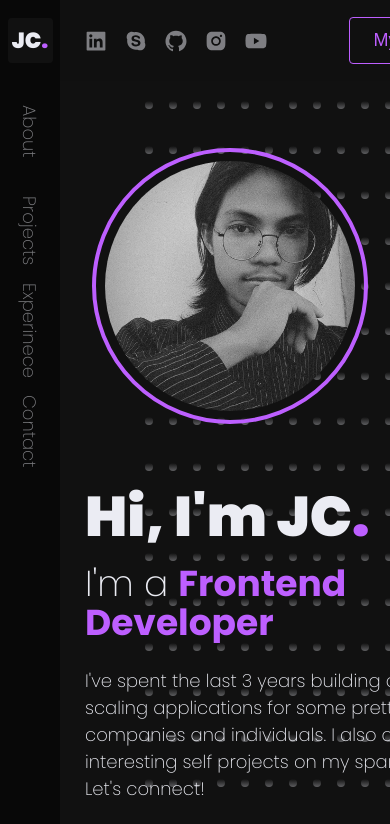
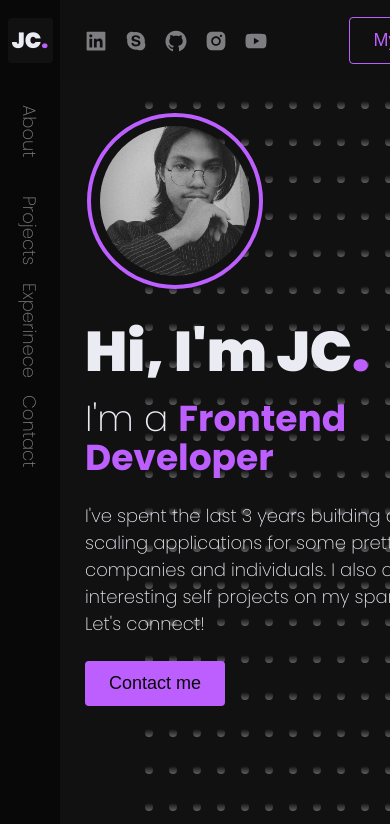
Before and after one commit to engida32/engida, a Next.js app: page / in a window 390 px wide. Shown: the top 824 px of the page. Built offline with nearby package versions, Linux system fonts and the light colour scheme.

Commit message:
Fix Hero image, spacing, media query on small devices.

```diff
--- a/components/home/about/About.tsx
+++ b/components/home/about/About.tsx
@@ -13,7 +13,7 @@ export const About = () => {
         <div>
           <Reveal>
             <p className={`${styles.aboutText} ${styles.highlightFirstLetter}`}>
-              Hey! I&apos;m John Carlo Devera, and I&apos;m a Bachelor of Science in Information Technology graduate.
+              Howdy! I&apos;m John Carlo Devera, and I&apos;m a Bachelor of Science in Information Technology graduate.
               <br/><br/>
               I have experience working in both the mobile and web development worlds, with a focus on frontend development. I&apos;m passionate about creating beautiful, responsive websites that provide a great user experience.
              </p>
--- a/components/home/experience/Experience.tsx
+++ b/components/home/experience/Experience.tsx
@@ -13,44 +13,99 @@ export const Experience = () => {
 };
 
 const experience = [
+  // {
+  //   title: "Advance Technologies Integration, LLC.",
+  //   position: "Mid-Level Javascript Developer",
+  //   time: "May 2023 - Present",
+  //   location: "Rocklin, California 95765",
+  //   description:
+  //     "I help build and scale core javascript functions and created test units. Also created reusable components for the front end and Azure API integrations.",
+  //   tech: [
+  //     "JavaScript",
+  //     "Vuejs",
+  //     "Azure API",
+  //     "Git",
+  //     "GitLab",
+  //   ],
+  // },
+  // {
+  //   title: "Rocky Mountain West Insurance LLC.",
+  //   position: "React Developer",
+  //   time: "Aug 2022 - Present",
+  //   location: "Grand Junction, CO",
+  //   description:
+  //     "Create functional, high-level, dynamic and reusable components based on mock-up given. Coordinated on team for QA, bug fixes, features and code refactoring.",
+  //   tech: [
+  //     "React",
+  //     "MongoDB",
+  //     "Postgres",
+  //     "Python",
+  //     "Git",
+  //     "Github",
+  //   ],
+  // },
   {
     title: "Advance Technologies Integration, LLC.",
-    position: "Senior Javascript Developer",
-    time: "2022",
-    location: "Atlanta",
+    position: "Mid-Level Javascript Developer",
+    time: "Apr 2022 - Jun 2022",
+    location: "Rocklin, California 95765",
     description:
       "I help build and scale core javascript functions and created test units. Also created reusable components for the front end and Azure API integrations.",
     tech: [
-      "Vanilla",
+      "JavaScript",
+      "Vuejs",
       "Azure API",
-      "Vuejs",
       "Git",
-      "GitHub",
+      "GitLab",
     ],
   },
   {
     title: "Rocky Mountain West Insurance LLC.",
     position: "Senior Vuejs Developer",
-    time: "2021 - 2022",
+    time: "Aug 2021 - Jan 2022",
     location: "Grand Junction, CO",
     description:
-      "Senior Vuejs Developer for Rocky Mountain West Insurance LLC. Created darshboard, reusable components from scratch and integrated api.",
-    tech: ["Vuejs", "MongoDB", "Postgres", "Python", "Git", "Github"],
+      "Senior Vuejs Developer for Rocky Mountain West Insurance LLC. Created darshboard, reusable components from scratch and integrate api.",
+    tech: [
+      "Vuejs",
+      "MongoDB",
+      "Postgres",
+      "Python",
+      "Git",
+      "Github",
+    ],
   },
   {
     title: "Simple Cloudology",
-    position: "Senior Reactjs Developer",
-    time: "2020 - 2021",
+    position: "Senior React Developer",
+    time: "Jan 2020 - April 2021",
     location: "Sheridan, Wyoming",
     description:
-      "Worked as a senior developer and created dynamic reusable components, integrated calendly, messaging functionality and project management features.",
+      "Worked as a senior developer and created dynamic reusable components, integrate calendly, messaging functionality and project management features.",
     tech: [
-      "Reactjs",
+      "React",
       "Nextjs",
       "Sytled Components",
       "Firebase Auth",
       "Websockets",
       "Calendly",
+      "Git",
+      "Github",
+    ],
+  },
+  {
+    title: "IFormat Logic",
+    position: "Senior Fullstack Developer",
+    time: "Aug 2020 - Dec 2020",
+    location: "Palanginan, Zambales",
+    description:
+      "Managed and created complex projects from start to finish and also collaborated with other developers. Translated requirements into polished, high-level web application.",
+    tech: [
+      "Vuejs",
+      "Laravel",
+      "Tailwind",
+      "Git",
+      "Github"
     ],
   },
 ];
--- a/components/home/hero/hero.module.scss
+++ b/components/home/hero/hero.module.scss
@@ -1,8 +1,8 @@
 .hero {
   margin-bottom: 9.6rem;
   padding: 9rem 2.5rem 9rem 2.5rem;
-  @media (max-width: 768px) {
-    padding-top: 2rem;
+  @media (max-width: 980px) {
+    padding-top: 1.5rem;
     margin-bottom: 4.8rem;
   }
 }
@@ -68,20 +68,25 @@
 }
 
 .heroGrid {
+  gap: 2rem;
   display: flex;
+  flex-wrap: nowrap;
   flex-direction: row;
-  flex-wrap: nowrap;
+  align-items: center;
   justify-content: space-between;
-  align-items: center;
 
-  @media (max-width: 768px) {
+  @media (max-width: 980px) {
     flex-direction: column-reverse;
     align-items: start;
     flex-wrap: wrap;
 
     .profile {
-      margin-top: 6rem;
-      margin-left: 2rem;
+      height: 150px;
+      width: 150px;
+      margin-right: 0;
+      margin-bottom: -30px;
+      margin-top: 3rem;
+      margin-left: 1.5rem;
     }
   }
 }
--- a/components/home/projects/Project.tsx
+++ b/components/home/projects/Project.tsx
@@ -65,7 +65,7 @@ export const Project = ({
             src={imgSrc}
             alt={`An image of the ${title} project.`}
             width={300}
-            height={240}
+            height={220}
             style={{
               width: hovered ? "90%" : "85%",
               rotate: hovered ? "2deg" : "0deg",
--- a/components/nav/SideBar.tsx
+++ b/components/nav/SideBar.tsx
@@ -26,6 +26,7 @@ export const SideBar = () => {
   }, []);
 
   return (
+    <div style={{background: "var(--background-dark)"}}>
       <motion.nav
         initial={{ x: -70 }}
         animate={{ x: 0 }}
@@ -82,5 +83,6 @@ export const SideBar = () => {
           Contact
         </motion.a>
       </motion.nav>
+    </div>
   );
 };
```
Lines whose indentation alone changed are shown as unchanged.
